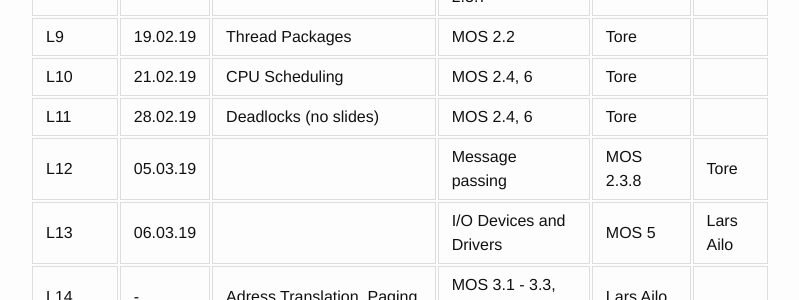
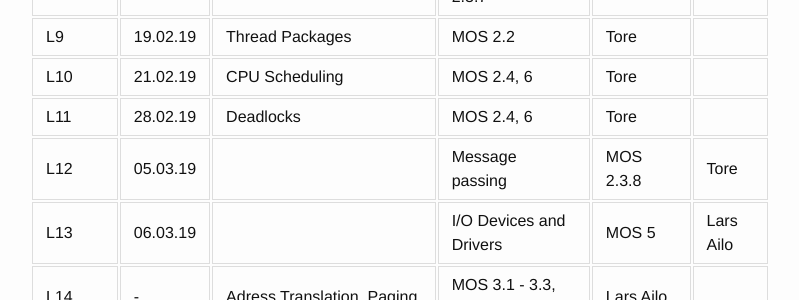
Before and after one commit to uit-inf-2201-s19/uit-inf-2201-s19.github.io, a Jekyll site: the page built from index.md, in a window 1280 px wide and 900 px high, scrolled down 1475 px. Shown: the part 152-452 px from the top of the window, without its empty margins (240-1039 px from the left). Built offline with Jekyll 4.4.1, drawn with Linux system fonts in a browser that asks for light colours.

Commit message:
Update index.md

```diff
--- a/index.md
+++ b/index.md
@@ -58,7 +58,7 @@ All lecture notes are in the [lectures directory](https://github.com/uit-inf-220
 | L8  | 14.02.19| Monitors  | MOS 2.3.4 - 2.3.7 | Tore |
 | L9  | 19.02.19| Thread Packages | MOS 2.2 | Tore |
 | L10 | 21.02.19| CPU Scheduling | MOS 2.4, 6 | Tore |
-| L11 | 28.02.19| Deadlocks (no slides) | MOS 2.4, 6 | Tore |
+| L11 | 28.02.19| Deadlocks | MOS 2.4, 6 | Tore |
 | L12 | 05.03.19| |Message passing | MOS 2.3.8 | Tore |
 | L13 | 06.03.19||I/O Devices and Drivers  | MOS 5 | Lars Ailo |
 | L14 | - |Adress Translation, Paging | MOS 3.1 - 3.3, 3.7| Lars Ailo |
```
